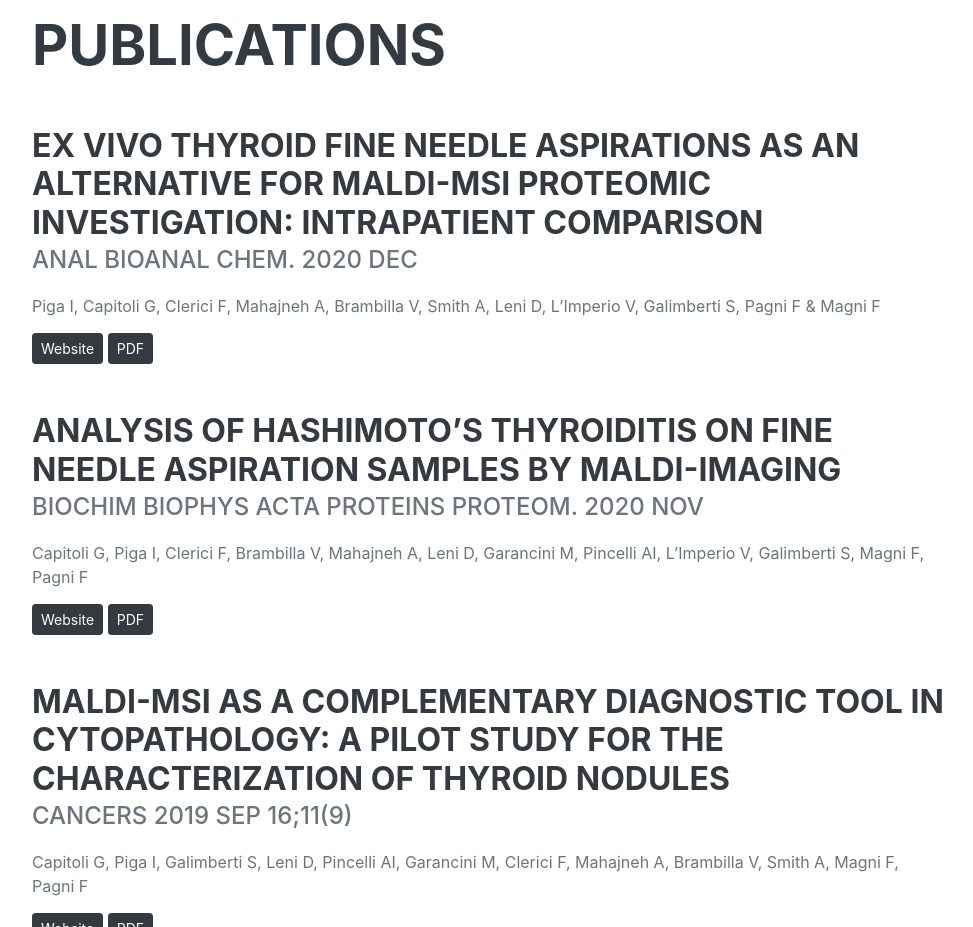
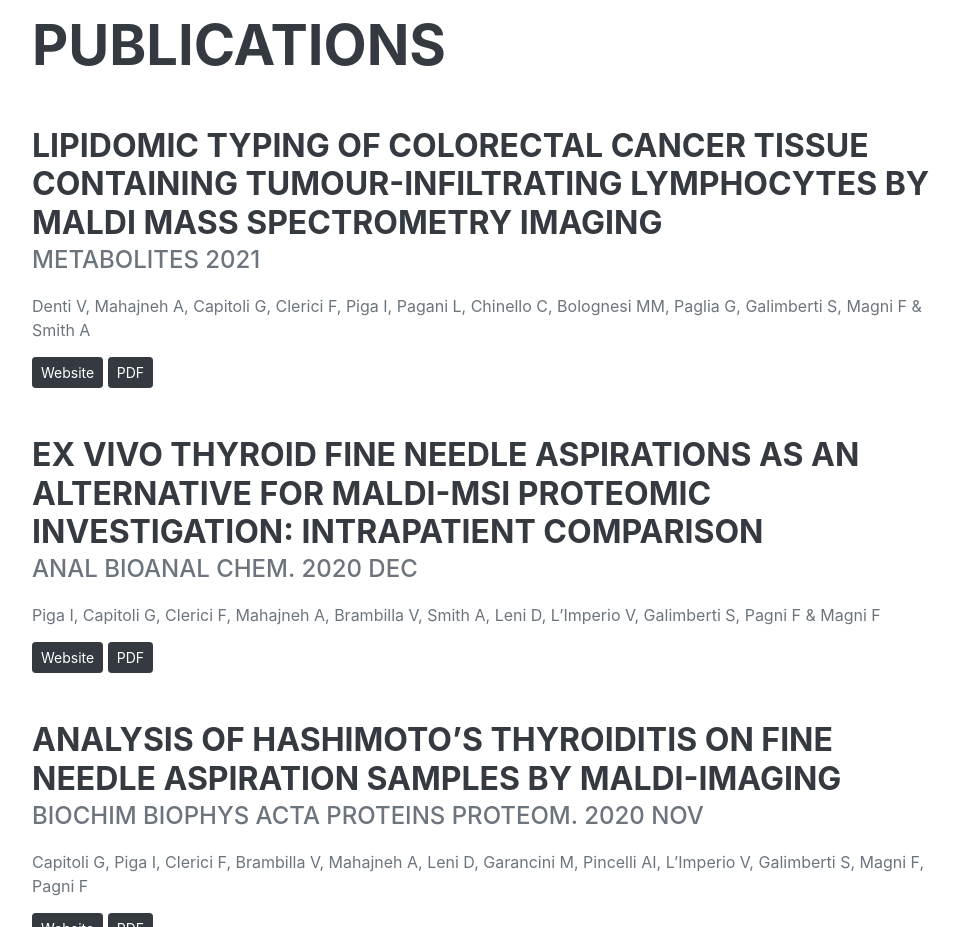
Before and after one commit to ally94maha/cv, a plain HTML site: page index.html in a window 1280 px wide. Shown: the part 3840-4767 px from the top of the page, without its empty margins (288-1261 px from the left). Drawn offline with nearby package versions, Linux system fonts and the light colour scheme; a web font is replaced by a local one.

Commit message:
Update index.html

```diff
--- a/index.html
+++ b/index.html
@@ -374,6 +374,16 @@
                     <h2 class="mb-5">Publications</h2>
 					<div class="d-flex flex-column flex-md-row justify-content-between mb-5">
 						<div class="flex-grow-1">
+							<h3 class="mb-0">Lipidomic Typing of Colorectal Cancer Tissue Containing Tumour-Infiltrating Lymphocytes by MALDI Mass Spectrometry Imaging</h3>
+							<div class="subheading mb-3">Metabolites 2021</div>
+							<div>Denti V, Mahajneh A,  Capitoli G, Clerici F, Piga I, Pagani L, Chinello C, Bolognesi MM, Paglia G, Galimberti S, Magni F & Smith A</div>
+
+							<a class="btn btn-dark btn-sm" style="margin-top:15px" role="button" href="https://www.mdpi.com/2218-1989/11/9/599/htm" target="_blank">Website</a>
+							<a class="btn btn-dark btn-sm" style="margin-top:15px" role="button" href="assets/articles/metabolites-11-00599.pdf" target="_blank">PDF</a>
+						</div>
+                    </div>
+					<div class="d-flex flex-column flex-md-row justify-content-between mb-5">
+						<div class="flex-grow-1">
 							<h3 class="mb-0">Ex vivo thyroid fine needle aspirations as an alternative for MALDI-MSI proteomic investigation: intrapatient comparison</h3>
 							<div class="subheading mb-3">Anal Bioanal Chem. 2020 Dec</div>
 							<div>Piga I, Capitoli G, Clerici F, Mahajneh A, Brambilla V, Smith A, Leni D, L’Imperio V, Galimberti S, Pagni F & Magni F</div>
```
